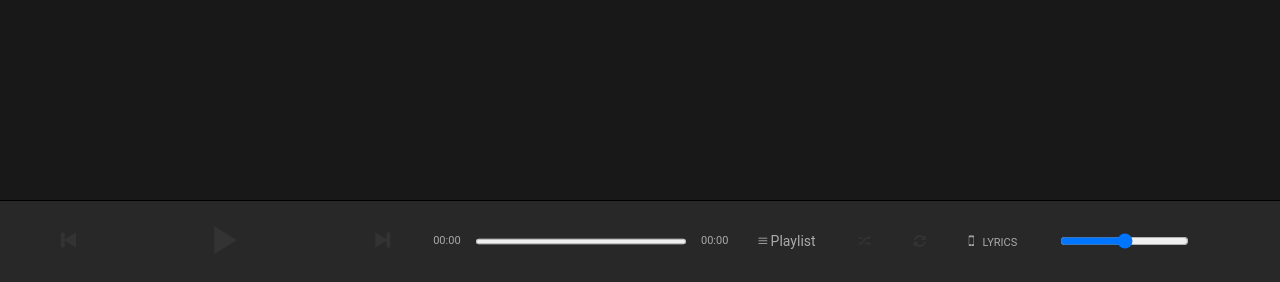
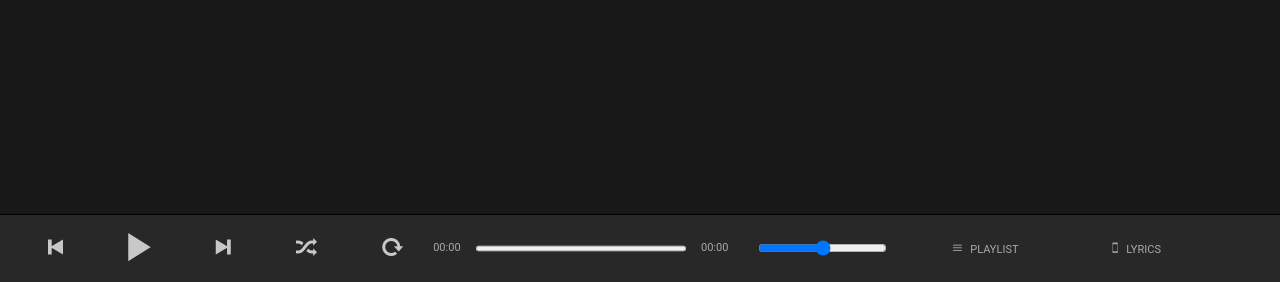
Before and after one commit to sudiarth/Spotlite, a Django app: page /base/ in a window 1280 px wide. Shown: the part 518-800 px from the top of the page. Run offline with Django 3.2, Linux system fonts and the light colour scheme; parts of the project's set-up code (start-up, migrations or seed data) failed here and were passed over; some libraries are stand-ins or nearby versions.

Commit message:
styling mainpage user

```diff
--- a/apps/base_spotlite/static/base_spotlite/css/dashboard.css
+++ b/apps/base_spotlite/static/base_spotlite/css/dashboard.css
@@ -22,22 +22,6 @@ body {
   .amplitude-song-played-progress {
     margin-top: 5px;
     width: 100%;
-  }
-
-  .amplitude-repeat.amplitude-repeat-song.amplitude-repeat-off {
-    color: #333;
-  }
-
-  .amplitude-repeat.amplitude-repeat-song.amplitude-repeat-on {
-    color:#999;
-  }
-
-  .amplitude-shuffle.amplitude-shuffle-off {
-    color: #333;
-  }
-
-  .amplitude-shuffle.amplitude-shuffle-on {
-    color:#999;
   }
 
   /*
--- a/apps/base_spotlite/static/base_spotlite/css/spotify.css
+++ b/apps/base_spotlite/static/base_spotlite/css/spotify.css
@@ -277,7 +277,7 @@ body a:hover {
   border: 0px;
 }
 .current-track__actions {
-  width: 10%;
+  width: 20%;
   display: flex;
   flex-flow: row nowrap;
   justify-content: space-between;
@@ -295,7 +295,7 @@ body a:hover {
   font-size: 45px;
 }
 .current-track__progress {
-  width: 60%;
+  width: 50%;
   padding: 0 30px;
   color: #aaaaaa;
   font-size: 11px;
@@ -335,7 +335,7 @@ body a:hover {
   display: block;
 }
 .current-track__options {
-  width: 25%;
+  width: 30%;
   display: flex;
   flex-flow: row wrap;
   align-items: center;
@@ -522,7 +522,7 @@ body a:hover {
 }
 .artist__header .artist__info__actions button {
   margin-right: 10px;
-  height: 27px;
+  height: 36px;
   display: flex;
   flex-flow: row wrap;
   align-items: center;
--- a/apps/base_spotlite/static/base_spotlite/js/spotify.js
+++ b/apps/base_spotlite/static/base_spotlite/js/spotify.js
@@ -18,8 +18,6 @@ $(window).on("resize load", function(){
 
   var navHeight = totalHeight - (headerHeight + footerHeight + playlistHeight + nowPlaying);
   var artistHeight = totalHeight - (headerHeight + footerHeight);
-
-  console.log(totalHeight);
 
   $(".navigation").css("height" , navHeight);
   $(".artist").css("height" , artistHeight);
--- a/apps/base_spotlite/templates/base_spotlite/player.html
+++ b/apps/base_spotlite/templates/base_spotlite/player.html
@@ -4,11 +4,25 @@
 
               <div class="current-track__actions">
 
-                <a class="btn ion-ios-skipbackward amplitude-prev" amplitude-playlist="spotlite"></a>
+                <a href="#" class="control amplitude-prev" amplitude-playlist="spotlite">
+                    <i class="ion-ios-skipbackward"></i>
+                </a>
 
-                <a class="btn ion-ios-play play button amplitude-play-pause amplitude-paused" amplitude-playlist-main-play-pause="true" amplitude-playlist="spotlite"></a>
+                <a href="#" class="control play button amplitude-play-pause amplitude-paused" amplitude-playlist-main-play-pause="true" amplitude-playlist="spotlite">
+                    <i class="ion-ios-play"></i>
+                </a>
 
-                <a class="btn ion-ios-skipforward amplitude-next" amplitude-playlist="spotlite"></a>
+                <a href="#" class="control amplitude-next" amplitude-playlist="spotlite">
+                    <i class="ion-ios-skipforward"></i>
+                </a>
+
+                <a href="#" class="control devices amplitude-shuffle" amplitude-playlist="spotlite">
+                    <i class="ion-shuffle"></i>
+                </a>
+
+                <a href="#" class="control amplitude-repeat amplitude-repeat-song">
+                    <i class="ion-refresh"></i>
+                </a>
 
               </div>
 
@@ -32,32 +46,22 @@
 
               <div class="current-track__options">
 
-                <a href="#"></a>
-
                 <span class="controls">
 
-                  <a href="#" class="control">
+                    <a href="#" class="control volume">
+
+                        <input type="range" class="amplitude-volume-slider"/>
+
+                    </a>
+
+                  <a href="#" class="control devices">
                     <i class="ion-navicon"></i>
                     <span>Playlist</span>
-                  </a>
-
-                  <a href="#" class="control">
-                    <i class="ion-shuffle amplitude-shuffle" amplitude-playlist="spotlite"></i>
-                  </a>
-
-                  <a href="#" class="control">
-                    <i class="fa fa-refresh amplitude-repeat amplitude-repeat-song"></i>
                   </a>
 
                   <a href="#" class="control devices">
                     <i class="ion-iphone"></i>
                     <span>Lyrics</span>
-                  </a>
-
-                  <a href="#" class="control volume">
-
-                    <input type="range" class="amplitude-volume-slider"/>
-
                   </a>
 
                 </span>
```
Also changed, not shown: apps/app_spotlite/templates/app_spotlite/index.html (+3 -136 lines).
